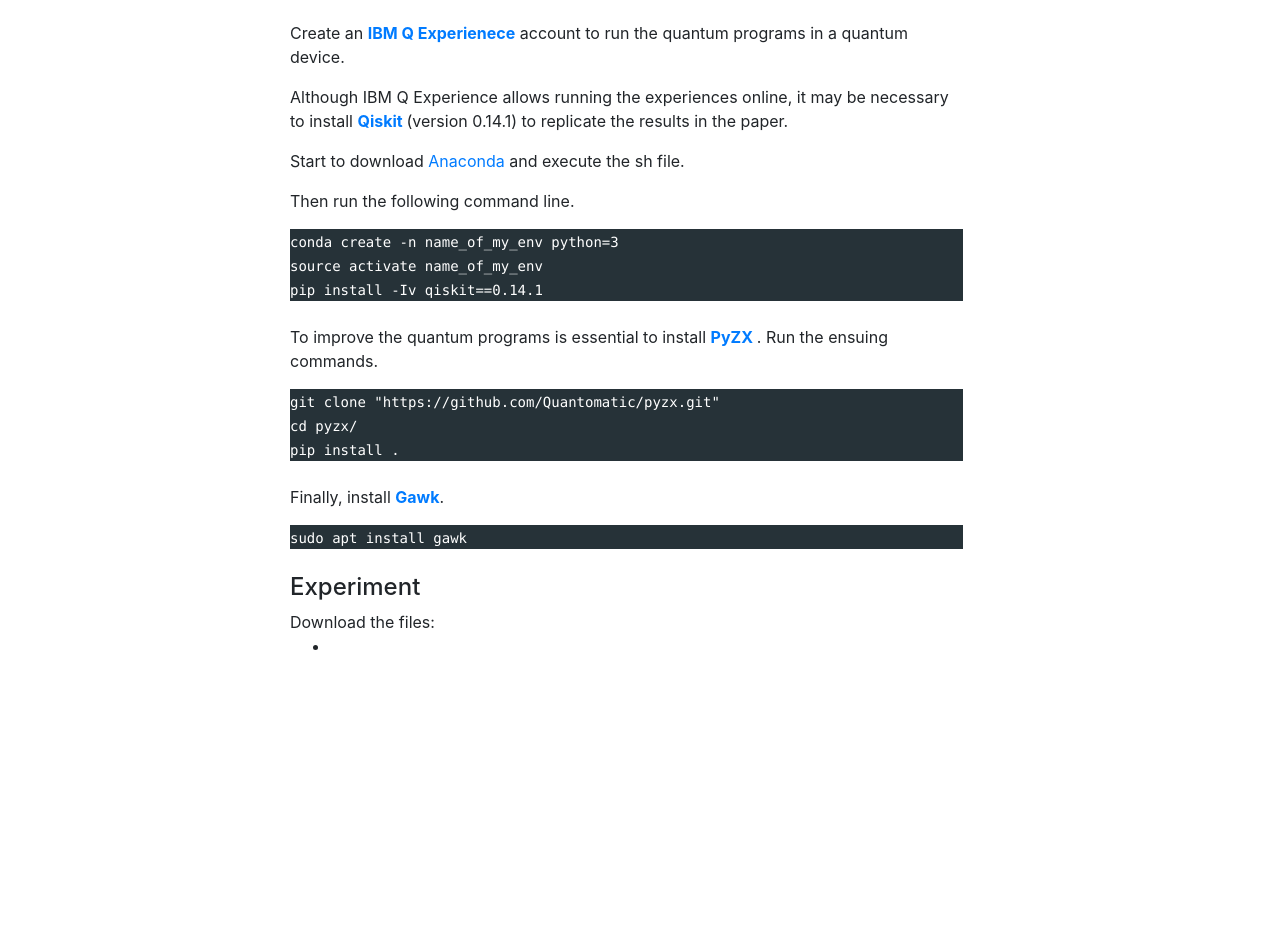
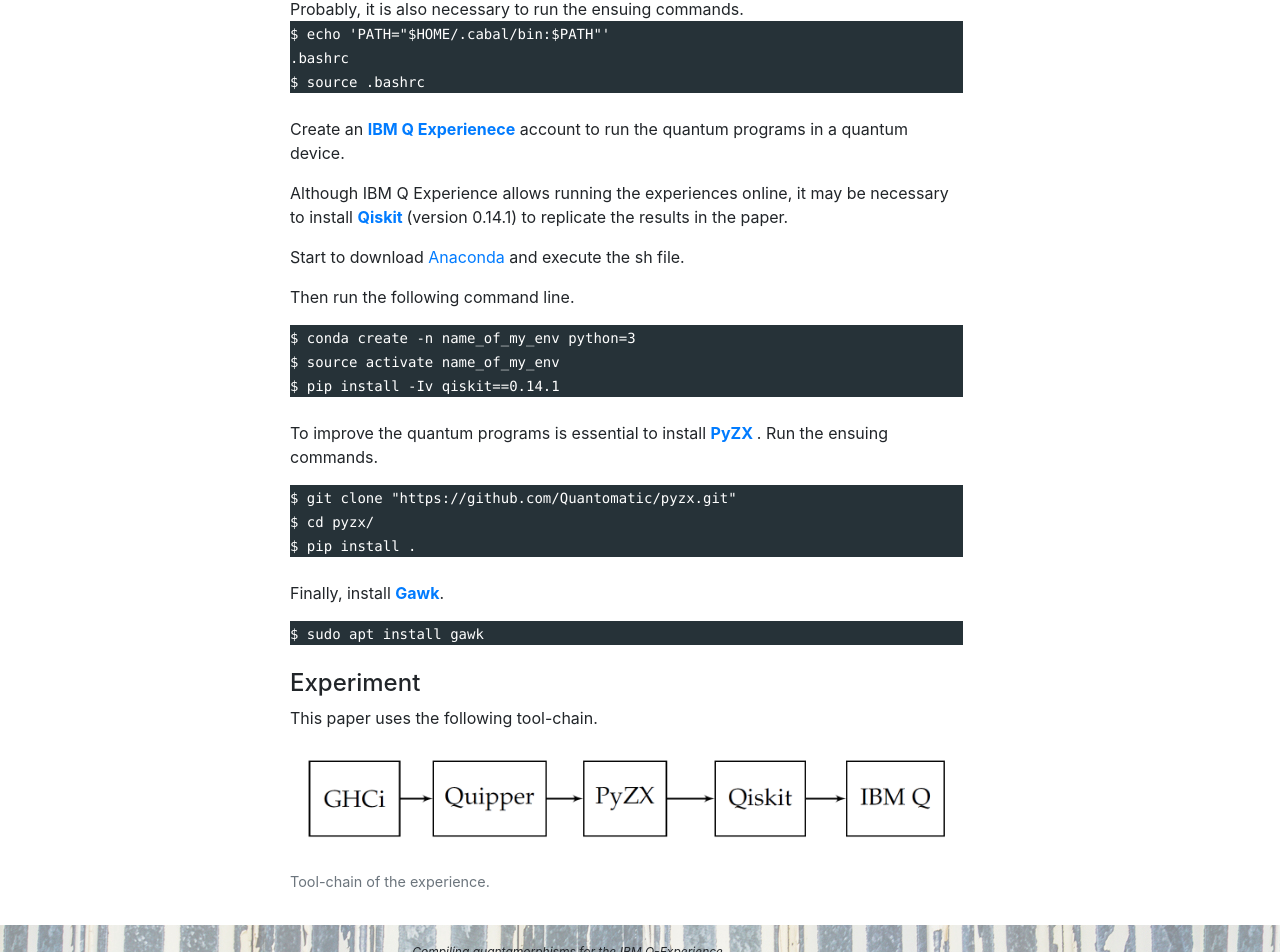
Before and after one commit to AnaNeri/quantamorphismsGuide, a React (Create React App) app: page /replicationPackage in a window 1280 px wide. Shown: the part 632-1584 px from the top of the page. Before the commit the page ends 1330 px from the top, so only its background shows below. Built offline with nearby package versions, Linux system fonts and the light colour scheme.

Commit message:
Add footer and tool-chain

```diff
--- /dev/null
+++ b/src/components/Footer.js
@@ -0,0 +1,48 @@
+import React from 'react';
+import Container from 'react-bootstrap/Container';
+import Row from 'react-bootstrap/Row';
+import Col from 'react-bootstrap/Col';
+import Background from '../images/bg.jpeg';
+
+function FooterInfo(){
+  return (
+
+  	<div>
+       <Container>
+	       <Row>
+			<Col lg={10}>
+				<Row>
+				<Col md={11}>
+		       	<br/>
+		       	<center>
+		       	<i>Compiling quantamorphisms for the IBM Q-Experience</i>
+		    	</center>
+		       	<br/>
+		       	<br/>
+
+		    	</Col>
+		    	</Row>
+	       </Col>
+	       </Row>
+       </Container>
+    </div>
+  );
+}
+
+function Footer() {
+  return (
+  	<div style= {{ backgroundImage: `url(${Background})`}}>
+       <Container>
+	       <Row>
+	       	<Col md={1}>
+	       	</Col>
+		    <Col md={11}>
+		       <FooterInfo />
+		    </Col>
+	       </Row>
+       </Container>
+    </div>
+  );
+}
+
+export default Footer;
--- a/src/containers/CaseStudy.js
+++ b/src/containers/CaseStudy.js
@@ -3,6 +3,7 @@
 import Row from 'react-bootstrap/Row';
 import Col from 'react-bootstrap/Col';
 import Background from '../images/bg.jpeg';
+import Footer from '../components/Footer'
 
 function Content() {
   return (
@@ -42,6 +43,9 @@
        </Row>
 	   </Container>
      </div>
+        <footer>
+        <Footer />
+        </footer>
     </div>
   );
 }
--- a/src/containers/DetailedPerformance.js
+++ b/src/containers/DetailedPerformance.js
@@ -3,6 +3,8 @@
 import Row from 'react-bootstrap/Row';
 import Col from 'react-bootstrap/Col';
 import Background from '../images/bg.jpeg';
+import Footer from '../components/Footer'
+
 
 function Content() {
   return (
@@ -42,6 +44,10 @@
        </Row>
 	   </Container>
 	   </div>
+
+	    <footer>
+        <Footer />
+        </footer>
     </div>
   );
 }
--- a/src/containers/HomePage.js
+++ b/src/containers/HomePage.js
@@ -41,9 +41,9 @@
   return (
     <div>
       <div style= {{ backgroundImage: `url(${Background})`}}>
-      <center><br/><br/> <h1 style={{ backgroundColor: 'rgb(255,255,255,0.75)'}}>
+      <center><h1><br/><br/>
       Compiling quantamorphisms for the IBM Q-Experience
-      </h1><br/><br/><br/></center>
+      <br/><br/><br/></h1></center>
       </div>
       <div>
        <Container>
--- a/src/containers/ReplicationPackage.js
+++ b/src/containers/ReplicationPackage.js
@@ -3,6 +3,11 @@
 import Row from 'react-bootstrap/Row';
 import Col from 'react-bootstrap/Col';
 import Background from '../images/bg.jpeg';
+import Footer from '../components/Footer';
+import Figure from 'react-bootstrap/Figure';
+
+
+import toolchain from '../images/toolchain.png';
 
 function Content() {
   return (
@@ -26,9 +31,9 @@
         </p>
 
         <div style= {{backgroundColor: `#263238`}}>
-        <code style={{color:'white'}}> sudo apt install haskell-platform </code>
+        <code style={{color:'white'}}> $ sudo apt install haskell-platform </code>
         <br/>
-        <code style={{color:'white'}}> cabal update </code>
+        <code style={{color:'white'}}> $ cabal update </code>
         </div>
 
         <br/>
@@ -37,7 +42,16 @@
         </p>
 
         <div style= {{backgroundColor: `#263238`}}>
-        <code style={{color:'white'}}> cabal install quipper </code>
+        <code style={{color:'white'}}> $ cabal install quipper </code>
+        </div>
+
+        Probably, it is also necessary to run the ensuing commands.
+        <div style= {{backgroundColor: `#263238`}}>
+        <code style={{color:'white'}}> $ echo 'PATH="$HOME/.cabal/bin:$PATH"' </code>
+        <br/>
+        <code style={{color:'white'}}> .bashrc </code>
+        <br/>
+        <code style={{color:'white'}}> $ source .bashrc </code>
         </div>
 
         <br/>
@@ -54,11 +68,11 @@
         Then run the following command line.
         </p>
         <div style= {{backgroundColor: `#263238`}}>
-        <code style={{color:'white'}}> conda create -n name_of_my_env python=3 </code>
+        <code style={{color:'white'}}> $ conda create -n name_of_my_env python=3 </code>
         <br/>
-        <code style={{color:'white'}}> source activate name_of_my_env </code>
+        <code style={{color:'white'}}> $ source activate name_of_my_env </code>
         <br/>
-        <code style={{color:'white'}}> pip install -Iv qiskit==0.14.1 </code>
+        <code style={{color:'white'}}> $ pip install -Iv qiskit==0.14.1 </code>
         </div>
 
         <br/>
@@ -67,28 +81,34 @@
         Run the ensuing commands.
         </p>
         <div style= {{backgroundColor: `#263238`}}>
-        <code style={{color:'white'}}> git clone "https://github.com/Quantomatic/pyzx.git" </code>
+        <code style={{color:'white'}}> $ git clone "https://github.com/Quantomatic/pyzx.git" </code>
         <br/>
-        <code style={{color:'white'}}> cd pyzx/ </code>
+        <code style={{color:'white'}}> $ cd pyzx/ </code>
         <br/>
-        <code style={{color:'white'}}> pip install . </code>
+        <code style={{color:'white'}}> $ pip install . </code>
         </div>
         <br/>
         <p>Finally, install <a href="https://www.gnu.org/software/gawk/" target="_blank" rel="noopener noreferrer"><b>Gawk</b></a>.</p>
 
         <div style= {{backgroundColor: `#263238`}}>
-        <code style={{color:'white'}}> sudo apt install gawk </code>
+        <code style={{color:'white'}}> $ sudo apt install gawk </code>
         </div>
 
         <br/>
 
         <h4>Experiment</h4>
 
-        Download the files:
+        This paper uses the following tool-chain.
 
-        <ul>
-        <li></li>
-        </ul>
+        <Figure>
+          <Figure.Image
+            src={toolchain}
+          />
+          <Figure.Caption>
+            Tool-chain of the experience.
+          </Figure.Caption>
+        </Figure>
+
 
         <br/>
     	</Col>
@@ -119,6 +139,9 @@
        </Row>
 	   </Container>
      </div>
+        <footer>
+        <Footer />
+        </footer>
     </div>
   );
 }
--- a/src/index.css
+++ b/src/index.css
@@ -1,3 +1,7 @@
+html {
+  height: 100%;
+}
+
 body {
   margin: 0;
   font-family: -apple-system, BlinkMacSystemFont, 'Segoe UI', 'Roboto', 'Oxygen',
@@ -5,9 +9,21 @@
     sans-serif;
   -webkit-font-smoothing: antialiased;
   -moz-osx-font-smoothing: grayscale;
+  min-height: 100%;
+  position: relative;
+  padding-bottom: 5rem;
 }
 
 code {
   font-family: source-code-pro, Menlo, Monaco, Consolas, 'Courier New',
     monospace;
 }
+
+footer {
+  position: absolute;
+  left: 0;
+  right: 0;
+  bottom: -1rem;
+  height: 5rem;
+  font-size: 12px
+}
```
Also changed, not shown: src/images/toolchain.png (renamed from src/images/tool-chain.png).
